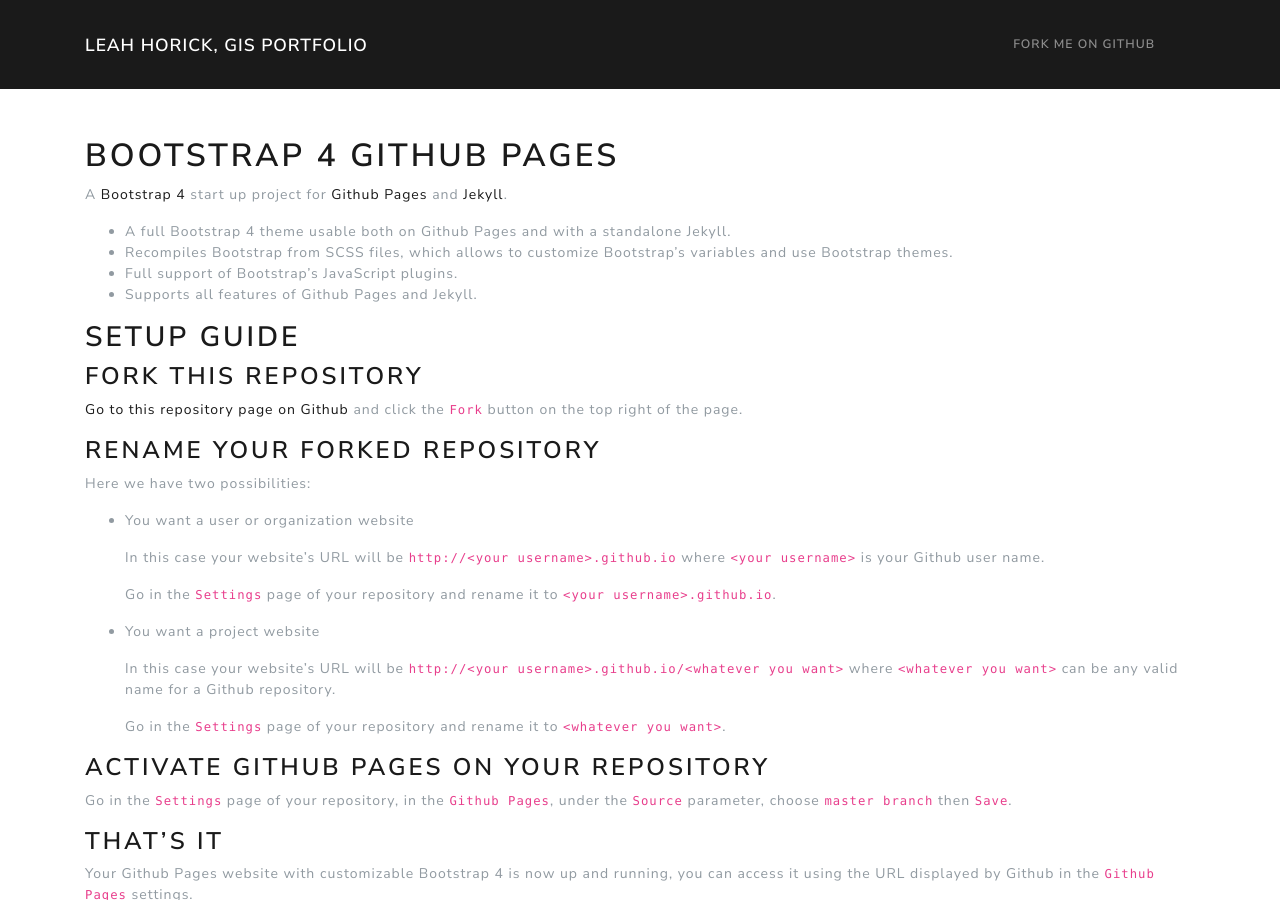
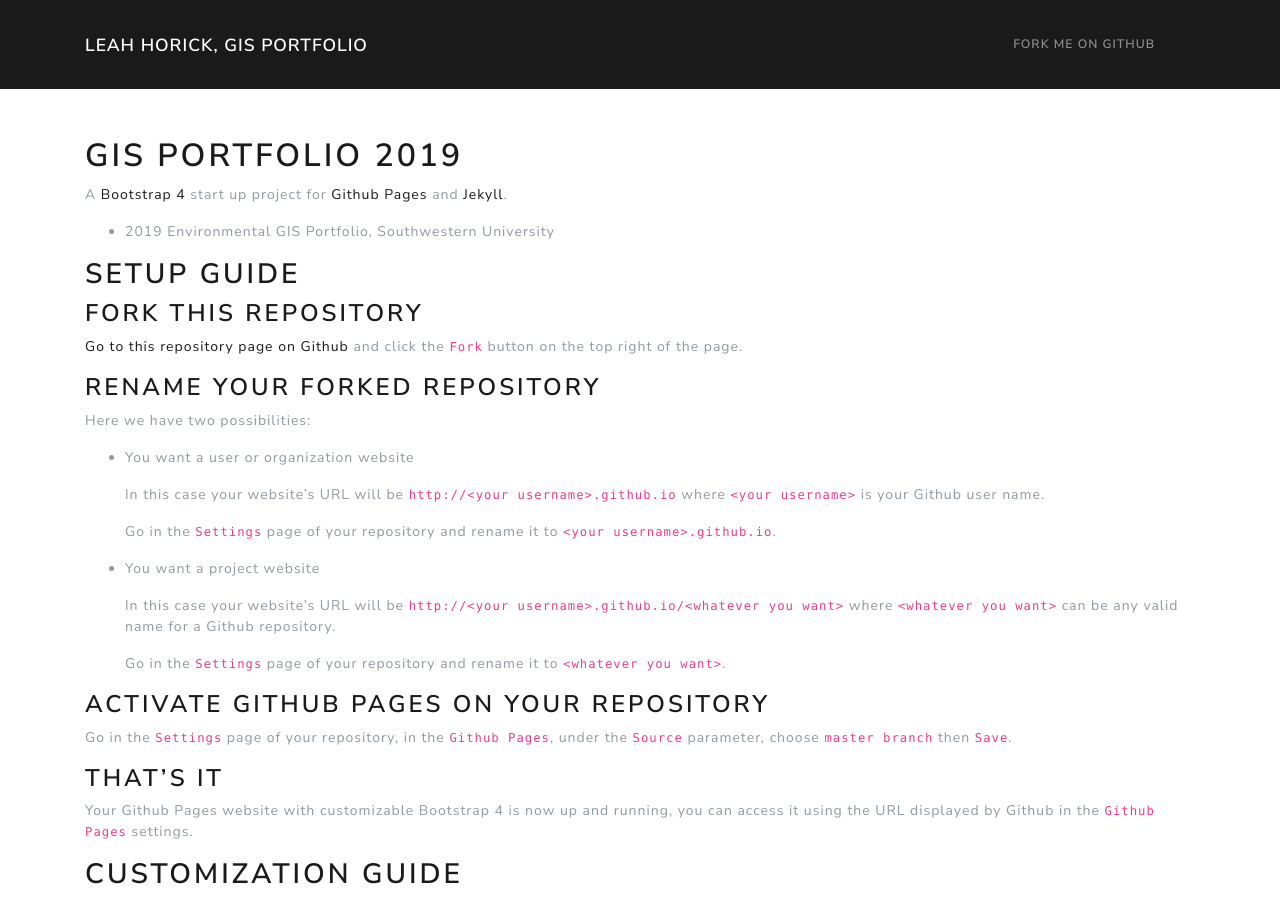
Before and after one commit to nicolas-van/bootstrap-4-github-pages, a Jekyll site: the page built from index.md, in a window 1280 px wide and 900 px high. Built offline with Jekyll 4.4.1, drawn with Linux system fonts in a browser that asks for light colours.

Commit message:
Update index.md

```diff
--- a/index.md
+++ b/index.md
@@ -1,14 +1,11 @@
 ---
 layout: page
-title: Bootstrap 4 Github Pages
+title: GIS Portfolio 2019
 ---
 
 A [Bootstrap 4](https://getbootstrap.com/) start up project for [Github Pages](https://pages.github.com/) and [Jekyll](https://jekyllrb.com/).
 
-* A full Bootstrap 4 theme usable both on Github Pages and with a standalone Jekyll.
-* Recompiles Bootstrap from SCSS files, which allows to customize Bootstrap's variables and use Bootstrap themes.
-* Full support of Bootstrap's JavaScript plugins.
-* Supports all features of Github Pages and Jekyll.
+* 2019 Environmental GIS Portfolio, Southwestern University
 
 ## Setup Guide
 
```
